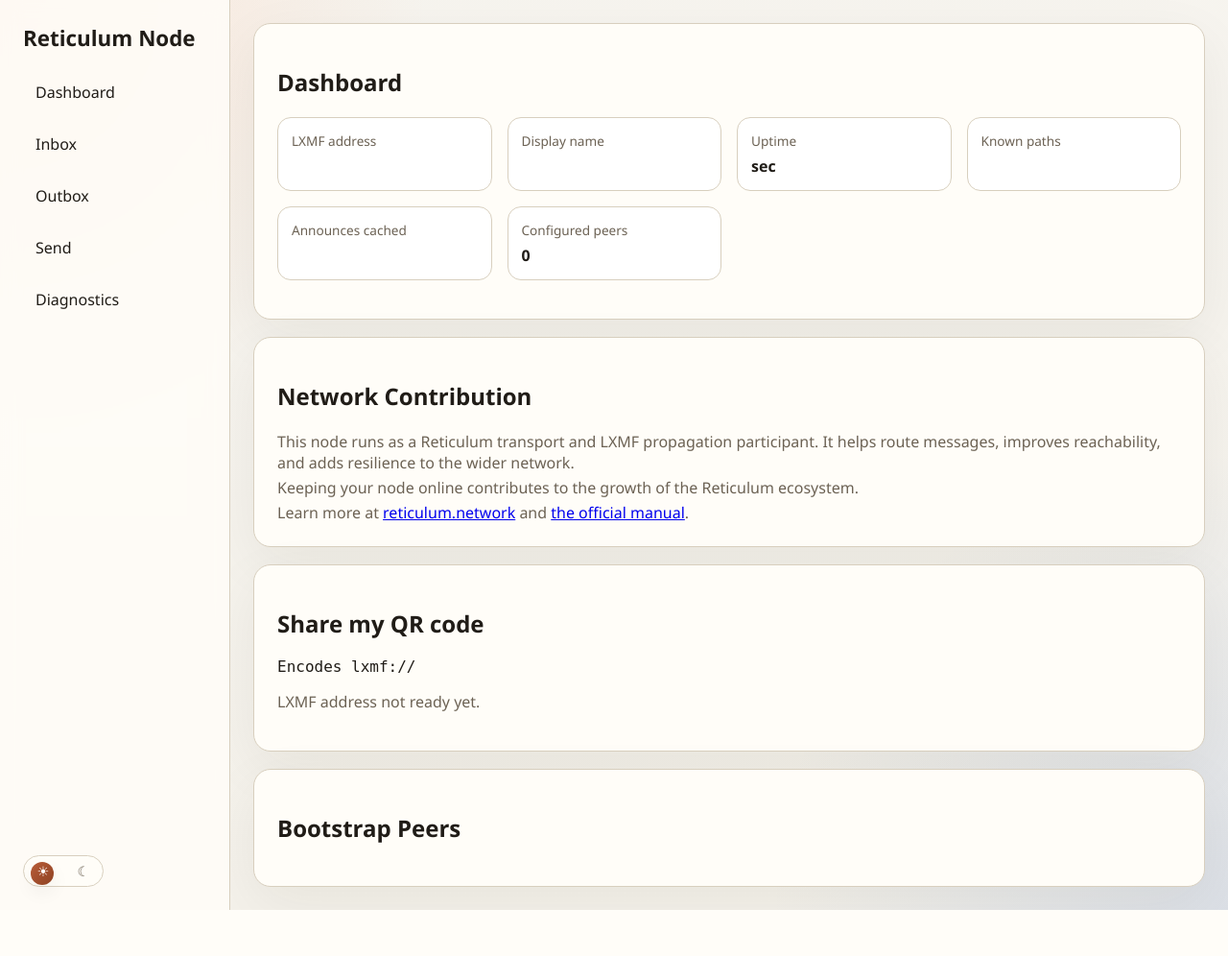
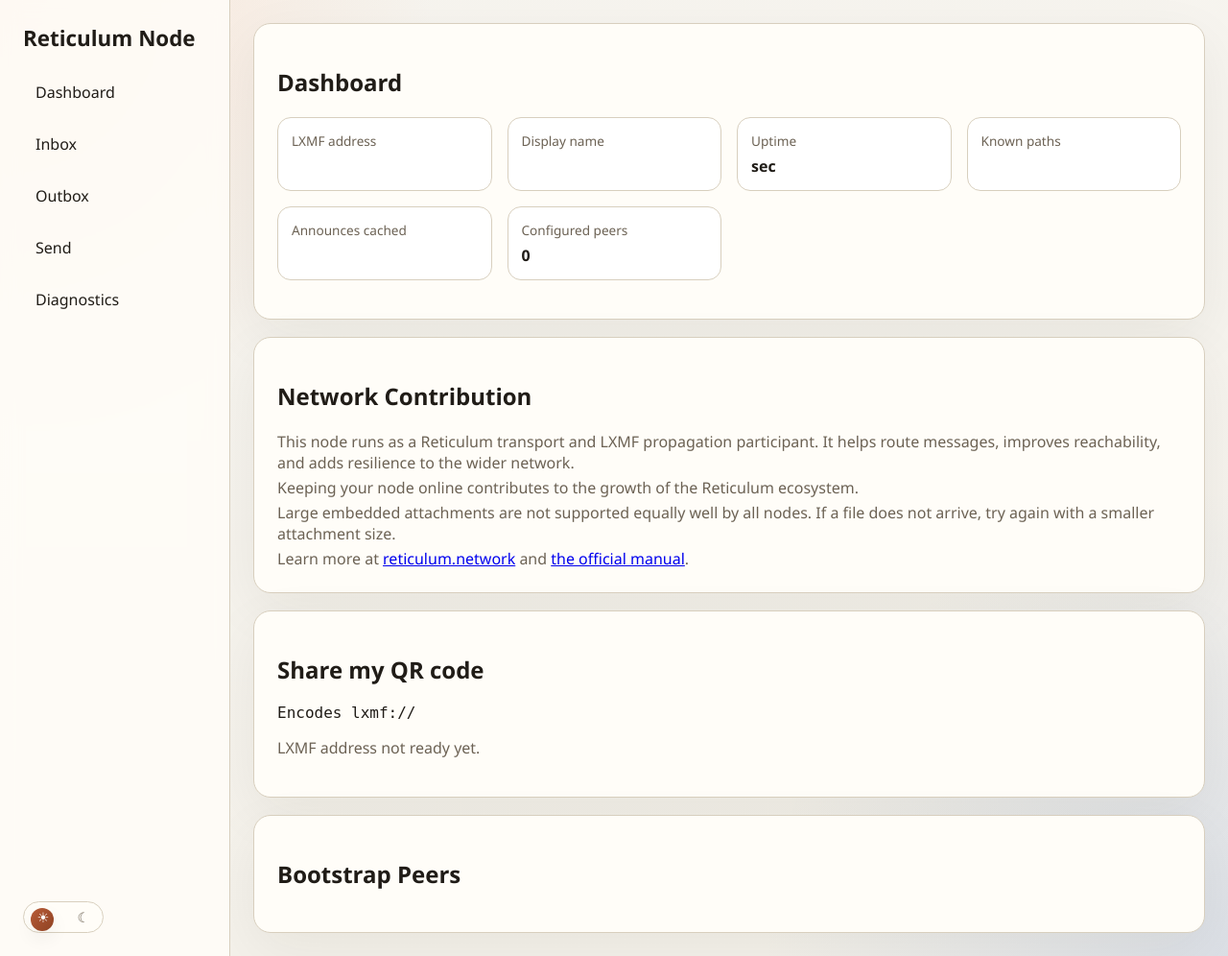
Before and after one commit to dengoroff/reticulum-rns-node, a FastAPI app: template app/templates/dashboard.html in a window 1280 px wide. Shown: the whole page at 96% size. Before the commit the page ends 948 px from the top, so only its background shows below. Run offline with FastAPI, Linux system fonts and the light colour scheme; the template is opened without the code that fills it, so the values that code supplies are empty; parts of the project's set-up code (start-up, migrations or seed data) failed here and were passed over.

Commit message:
info file attachments

```diff
--- a/app/templates/dashboard.html
+++ b/app/templates/dashboard.html
@@ -37,6 +37,10 @@
   </p>
   <p class="meta-line">
     Keeping your node online contributes to the growth of the Reticulum ecosystem.
+  </p>
+  <p class="meta-line">
+    Large embedded attachments are not supported equally well by all nodes. If a file does not arrive,
+    try again with a smaller attachment size.
   </p>
   <p class="meta-line">
     Learn more at
--- a/app/templates/send.html
+++ b/app/templates/send.html
@@ -23,6 +23,7 @@
       <span>Attachments</span>
       <input type="file" name="attachments" multiple data-attachment-input />
       <small class="field-hint">The 5 MB limit applies to the combined size of all selected files in this message.</small>
+      <small class="field-hint">Large embedded attachments are not supported equally well by all nodes. If a file does not arrive, try again with a smaller attachment size.</small>
       <small class="field-hint">Use Cmd/Ctrl-click to select multiple files, or select several files in the picker at once.</small>
       <small class="field-hint" data-attachment-summary>No files selected.</small>
       <ul class="attachment-picker-list" data-attachment-list hidden></ul>
```
